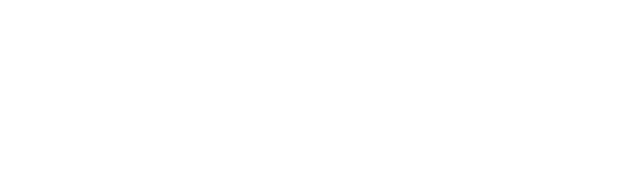
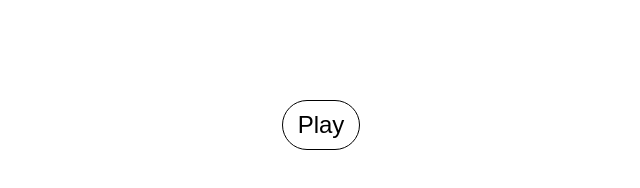
Before and after one commit to fracs31/js-simon, a plain HTML site: page index.html in a window 1280 px wide. Shown: the whole page, without its empty margins (319-959 px from the left). Drawn offline with Linux system fonts and the light colour scheme.

Commit message:
ADD play button

```diff
--- /dev/null
+++ b/css/style.css
@@ -0,0 +1,39 @@
+/* Regole generali */
+* {
+    margin: 0px;
+    padding: 0px;
+    box-sizing: border-box;
+    font-family: Arial, Helvetica, sans-serif;
+}
+
+/* Container */
+.container {
+    max-width: 900px;
+    margin: 0px auto;
+}
+
+/* Gioco */
+.game {
+    padding-top: 100px;
+    display: flex;
+    flex-direction: column;
+    justify-content: center;
+    align-items: center;
+    gap: 20px;
+}
+
+/* Bottone per avviare la partita */
+.btn {
+    border: 1px solid black;
+    border-radius: 999px;
+    background-color: transparent;
+    padding: 10px 15px;
+    font-size: 24px;
+    cursor: pointer;
+    transition: 0.3s;
+}
+
+/* Bottone in hover */
+.btn:hover {
+    background-color: #4ad66d;
+}
--- a/index.html
+++ b/index.html
@@ -4,9 +4,21 @@
     <meta charset="UTF-8">
     <meta http-equiv="X-UA-Compatible" content="IE=edge">
     <meta name="viewport" content="width=device-width, initial-scale=1.0">
+    <link rel="stylesheet" href="./css/style.css">
     <title>Simon</title>
 </head>
 <body>
+    <!-- Main -->
+    <main>
+        <!-- Container -->
+        <div class="container">
+            <!-- Gioco -->
+            <div class="game">
+                <!-- Bottone -->
+                <button id="play" class="btn">Play</button>
+            </div>
+        </div>
+    </main>
     <!-- JavaScript -->
     <script src="./js/script.js"></script>
 </body>
--- a/js/script.js
+++ b/js/script.js
@@ -1,8 +1,12 @@
+const playElement = document.getElementById("play"); //bottone per giocare
+
+//Quando viene premuto il bottone per giocare
+playElement.addEventListener("click", function() {
     const randomNumbers = []; //array di numeri casuali
     const N = 5; //grandezza massima dell'array di numeri casuali
     const time = 30000; //30 secondi di attesa
     let counter = 5; //contatore
-
+    let guess = 0; //numero di numeri indovinati
     //Ciclo
     for (let i = 0; i < N; i++) {
         let random = getRandomIntInclusive(1, 100); //genero un numero casuale
@@ -15,8 +19,8 @@ console.log(randomNumbers); //stampo in console l'array di numeri casuali
     //Countdown
     const countdown = setInterval(function () {
         //Se il contatore non è a zero
-    if (counter >= 0) {
-        console.log(counter); //stampo il i secondi
+        if (counter > 0) {
+            console.log(counter); //stampo il timer
             counter--; //decremento il contatore
         } else { //altrimenti
             clearInterval(countdown); //elimino il countdown
@@ -24,19 +28,21 @@ const countdown = setInterval(function () {
     }, 1000);
 
     //Tempo di attesa
-/*setTimeout(function () {
+    setTimeout(function () {
         //Ciclo
         for (let i = 0; i < N; i++) {
             let userNumbers = parseInt(prompt("Inserire il numero:")); //chiedo all'utente di inserire i numeri
-        console.log("Numero inserito: " + userNumbers);
             //Se i numeri inseriti dall'utente sono corretti
             if (randomNumbers.includes(userNumbers)) {
                 console.log("Numero corretto: " + userNumbers); //stampo un messaggio di successo
+                guess++; //numero indovinato
             } else { //altrimenti
                 console.log("Numero sbagliato: " + userNumbers); //stampo un messaggio di errore
             }
         }
-}, time);*/
+        console.log("Numeri indovinati: " + guess); //stampo in console il numero di numeri indovinati
+    }, 5000);
+});
 
 //Funzione per generare dei numeri casuali
 function getRandomIntInclusive(min, max) {
```
Lines whose indentation alone changed are shown as unchanged.
